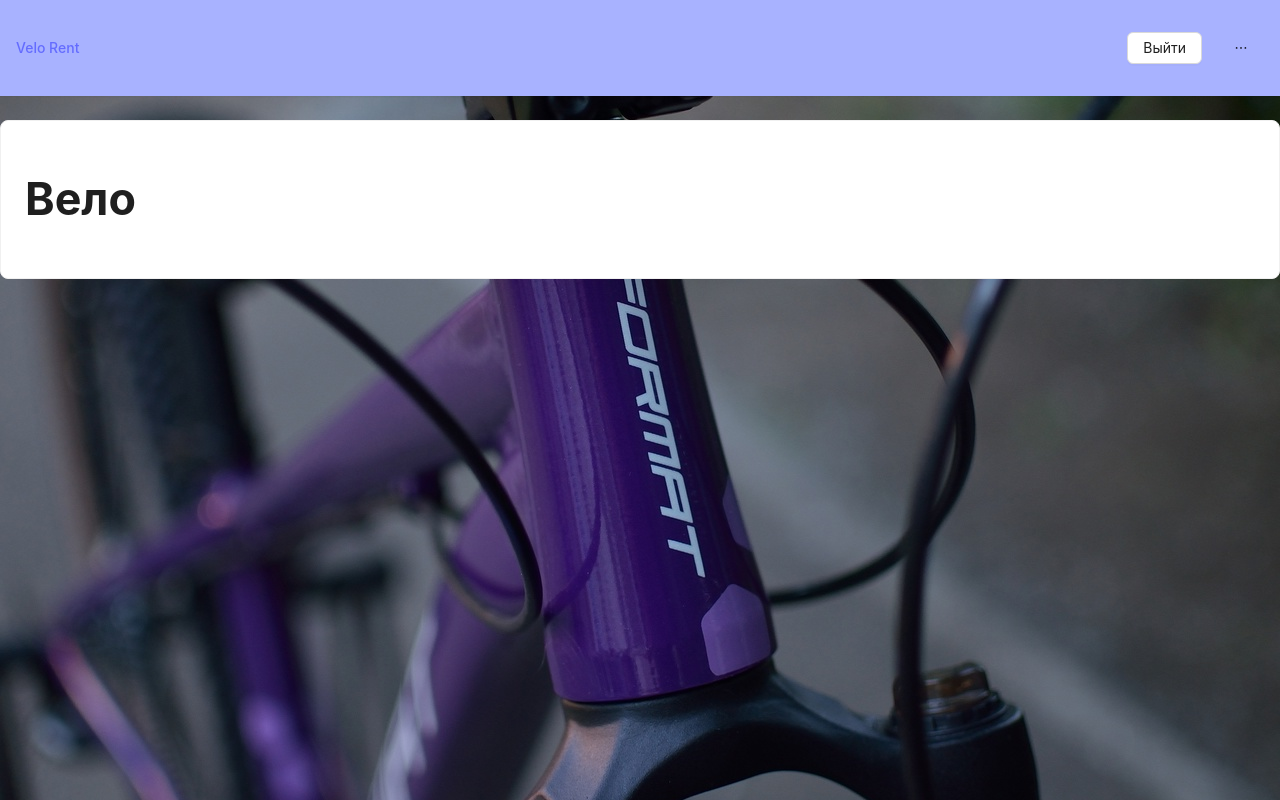
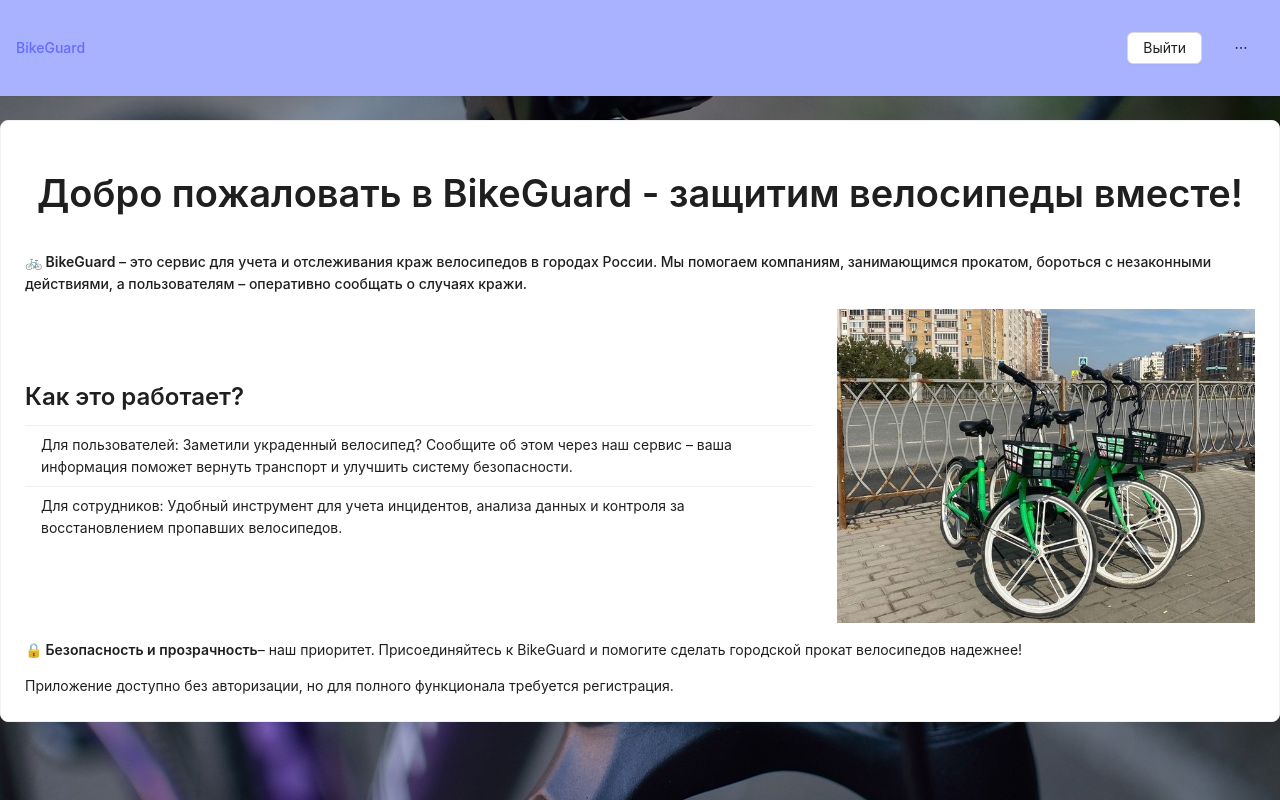
Before and after one commit to KrisKipper/VeloRent, a React (Vite) app: page / in a window 1280 px wide. Built offline with nearby package versions, Linux system fonts and the light colour scheme; sample sign-in values are in the browser's storage.

Commit message:
feat: add main page view

```diff
--- a/src/app/routing/constants.ts
+++ b/src/app/routing/constants.ts
@@ -3,4 +3,5 @@ export const routes = {
     bikes: "/bikes",
     login: "/login",
     register: "/register",
+    reportTheft: "/report-theft",
 };
--- a/src/app/routing/routes.tsx
+++ b/src/app/routing/routes.tsx
@@ -26,6 +26,10 @@ export const router = createBrowserRouter([
                 path: routes.register,
                 element: <RegisterPage/>,
             },
+            {
+                path: routes.reportTheft,
+                element: <></>,
+            },
         ],
     },
 ]);
--- /dev/null
+++ b/src/entities/MainView/index.tsx
@@ -0,0 +1,40 @@
+import {Flex, Image, List, Typography} from "antd";
+
+const {Title, Paragraph, Text} = Typography;
+
+const howItWorkData = [
+    "Для пользователей: Заметили украденный велосипед? Сообщите об этом через наш сервис – ваша информация поможет вернуть транспорт и улучшить систему безопасности.",
+    "Для сотрудников: Удобный инструмент для учета инцидентов, анализа данных и контроля за восстановлением пропавших велосипедов."
+]
+
+export const MainView = () => {
+    return (
+        <Flex vertical gap="medium">
+            <Paragraph className={"font-medium"}>
+                <Text strong>🚲 BikeGuard </Text>
+                – это сервис для учета и отслеживания краж велосипедов в городах
+                России. Мы помогаем
+                компаниям, занимающимся прокатом, бороться с незаконными действиями, а пользователям – оперативно
+                сообщать о случаях кражи.
+            </Paragraph>
+            <Flex gap="large" justify="space-between" align={"center"}>
+                <List
+                    size="small"
+                    header={<Title level={3} className={"m-0"}>Как это работает?</Title>}
+                    dataSource={howItWorkData}
+                    className={"mb-4"}
+                    renderItem={(item) => <List.Item>{item}</List.Item>}
+                />
+                <Image src={"src/assets/bikes.jpg"}/>
+            </Flex>
+
+            <Paragraph className={"mt-4"}>
+                <Text strong>🔒 Безопасность и прозрачность</Text>
+                – наш приоритет. Присоединяйтесь к BikeGuard и помогите сделать
+                городской прокат велосипедов надежнее!
+            </Paragraph>
+
+            Приложение доступно без авторизации, но для полного функционала требуется регистрация.
+        </Flex>
+    );
+};
--- a/src/features/NavigationMenu/ui/NavigationMenu.tsx
+++ b/src/features/NavigationMenu/ui/NavigationMenu.tsx
@@ -5,6 +5,7 @@ import {Menu} from 'antd';
 
 const menuItems = [
     {key: "home", to: routes.index, label: "Главная"},
+    {key: "reportTheft", to: routes.reportTheft, label: "Уведомить о краже"},
     {key: "bikes", to: routes.bikes, label: "Велосипеды"},
 ];
 
--- a/src/pages/main/index.tsx
+++ b/src/pages/main/index.tsx
@@ -1,7 +1,8 @@
+import {ContentBlock} from "../../shared/ui/ContentBlock/ContentBlock.tsx";
+import {MainView} from "../../entities/MainView";
+
 export const MainPage = () => {
     return (
-        <div>
-            <h1>Вело</h1>
-        </div>
+        <ContentBlock title={"Добро пожаловать в BikeGuard - защитим велосипеды вместе!"} children={<MainView/>}/>
     );
 };
--- a/src/widgets/Header/Header.tsx
+++ b/src/widgets/Header/Header.tsx
@@ -14,7 +14,7 @@ export const Header: React.FC = () => {
         <AntHeader className="shadow-sm m-auto bg-primary-200 w-full p-4 min-h-max">
             <div className="container mx-auto flex justify-between items-center max-w-[1440px]">
                 <Link to={routes.index} className="text-xl font-bold">
-                    Velo Rent
+                    BikeGuard
                 </Link>
 
                 <Flex gap={16}>
```
Also changed, not shown: src/assets/bikes.jpg (added), src/pages/report-theft/index.tsx (added).
